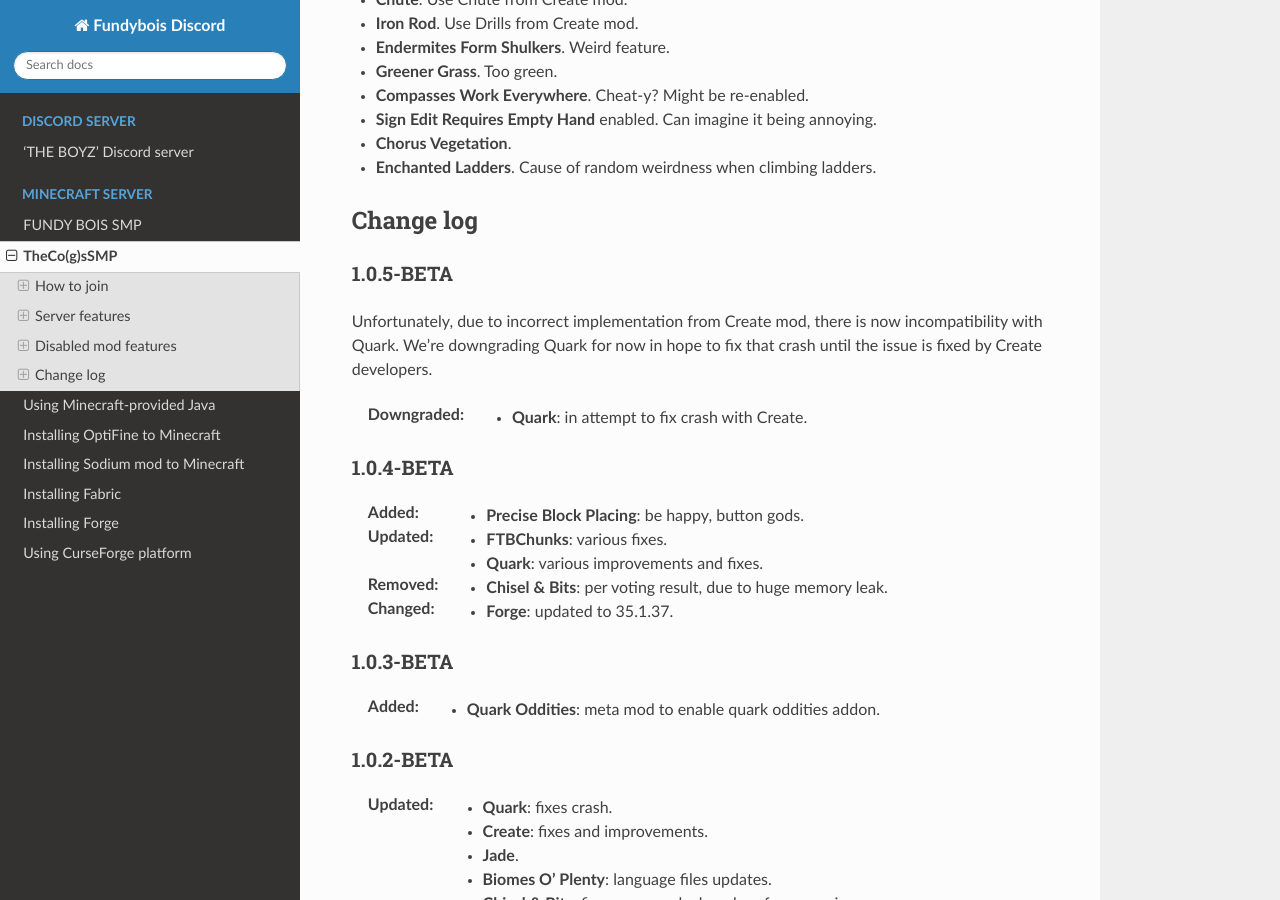
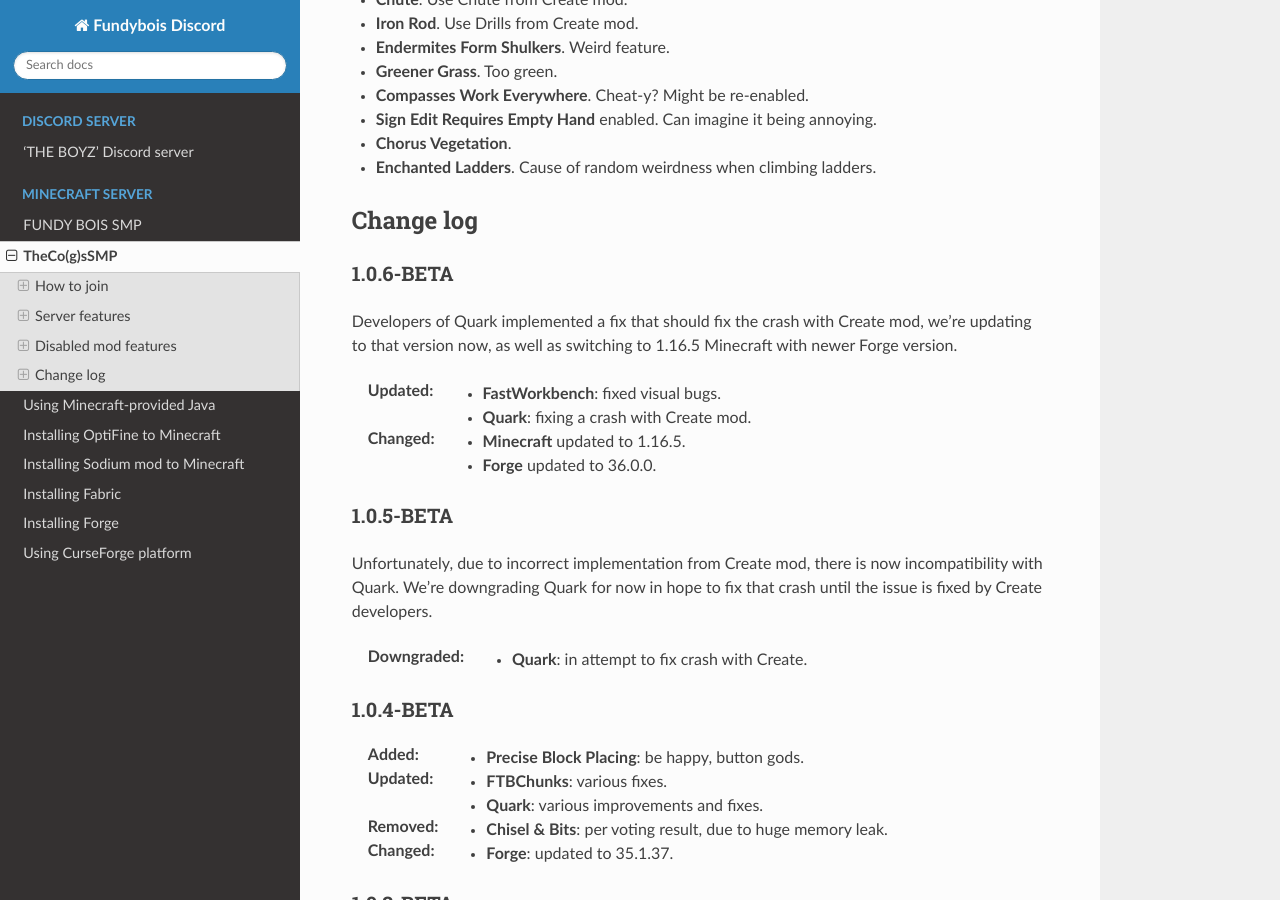
Before and after one commit to brawaru/FundyBois-Docs, a Sphinx documentation site: the page built from source/minecraft/cogs_smp.rst, in a window 1280 px wide and 900 px high, scrolled down 4652 px. Built offline with Sphinx 7.4.7 and the Read the Docs theme 2.0.0, drawn with Linux system fonts in a browser that asks for light colours.

Commit message:
Updated to 1.0.6-BETA

```diff
--- a/source/minecraft/cogs_smp.rst
+++ b/source/minecraft/cogs_smp.rst
@@ -330,6 +330,20 @@
 Change log
 ----------
 
+1.0.6-BETA
+^^^^^^^^^^
+
+Developers of Quark implemented a fix that should fix the crash with Create mod,
+we're updating to that version now, as well as switching to 1.16.5 Minecraft with
+newer Forge version.
+
+:Updated:
+   - **FastWorkbench**: fixed visual bugs.
+   - **Quark**: fixing a crash with Create mod.
+:Changed:
+   - **Minecraft** updated to 1.16.5.
+   - **Forge** updated to 36.0.0.
+
 1.0.5-BETA
 ^^^^^^^^^^
 
```
Also changed, not shown: 1 other file.
